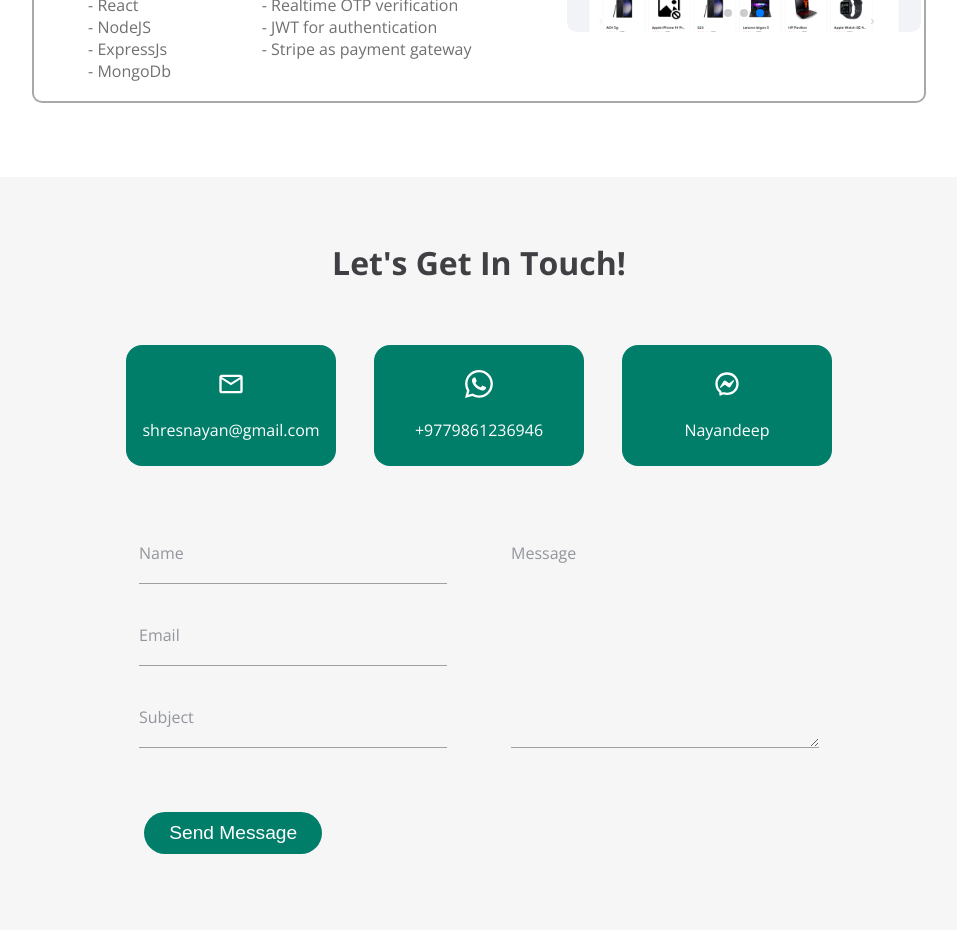
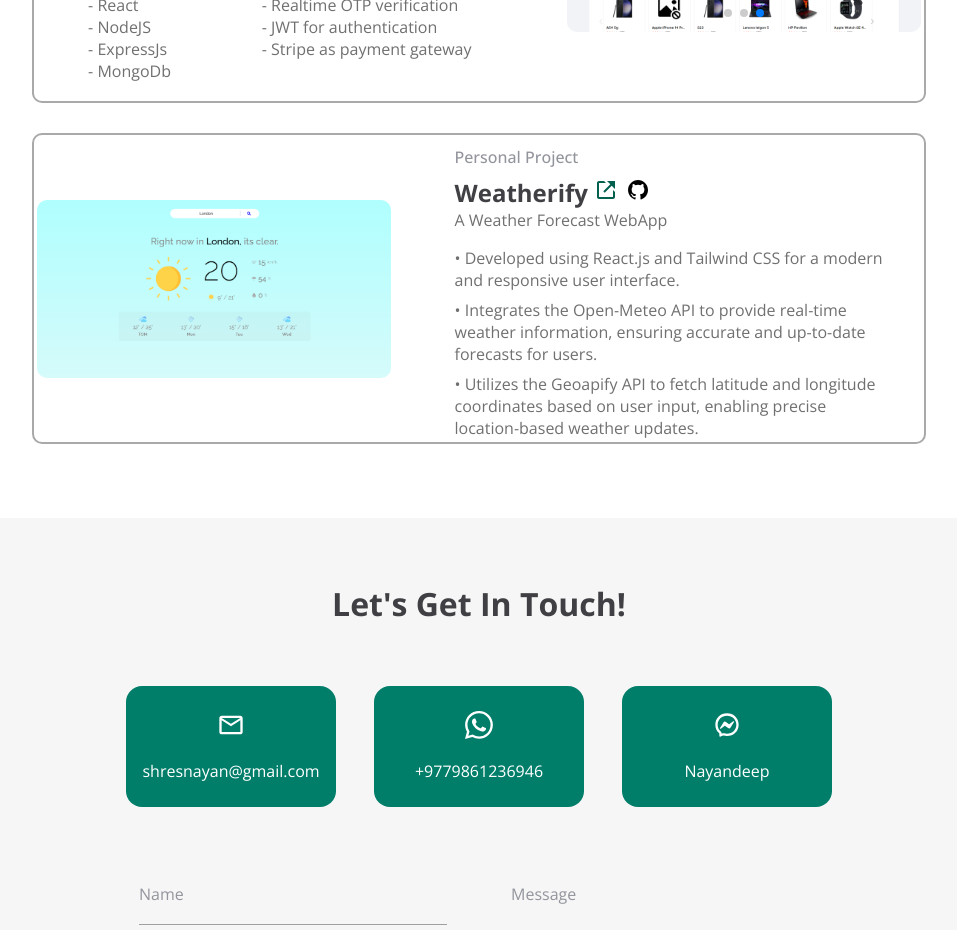
Before and after one commit to nayandeep-shrestha/my_portfolio, a React (Create React App) app: page / in a window 1280 px wide. Shown: the part 2700-3630 px from the top of the page, without its empty margins (161-1118 px from the left). Built offline with nearby package versions, Linux system fonts and the light colour scheme; a web font is replaced by a local one.

Commit message:
new project add

```diff
--- a/src/components/portfolio/Portfolio.js
+++ b/src/components/portfolio/Portfolio.js
@@ -5,6 +5,7 @@
 import Ecom1 from '../../assets/project2.1.webp'
 import Ecom2 from '../../assets/project2.2.webp'
 import Ecom3 from '../../assets/project2.3.webp'
+import Weath from '../../assets/project3.1.png'
 import "swiper/css";
 import "swiper/css/navigation";
 import "swiper/css/pagination";
@@ -45,8 +46,6 @@
                 <SwiperSlide>
                   <img src={Pasa2} alt='' className='project-img' />
                 </SwiperSlide>
-                {/* <div className='swiper-button-next'><TfiAngleRight className='swiper-portfolio-icon' /></div>
-                <div className='swiper-button-prev'><TfiAngleLeft className='swiper-portfolio-icon' /></div> */}
               </Swiper>
               <div className='swiper-pagination'></div>
             </div>
@@ -93,8 +92,6 @@
                 <SwiperSlide>
                   <img src={Ecom3} alt='' className='project-img' />
                 </SwiperSlide>
-                {/* <div className='swiper-button-next'><TfiAngleRight className='swiper-portfolio-icon' /></div>
-                <div className='swiper-button-prev'><TfiAngleLeft className='swiper-portfolio-icon' /></div> */}
               </Swiper>
               <div className='swiper-pagination'></div>
             </div>
@@ -125,58 +122,54 @@
                     <li>- Stripe as payment gateway</li>
                   </ul>
                 </div>
-                {/* <p>
-                  It was built using <b>Wordpress</b> <BsWordpress size={20} color='blue'/>
-                  </p> */}
+              </div>
+            </div>
+          </div>
+          <div className="portfolio-item">
+            <div className="img-block">
+              <Swiper
+                cssMode={true}
+                loop={true}
+                pagination={{
+                  clickable: true,
+                  e1: '.swiper-pagination'
+                }}
+                autoplay={{
+                  delay: 3000,
+                  pauseOnMouseEnter: true
+                }}
+                keyboard={true}
+                modules={[Pagination, Keyboard, Autoplay]}
+                className='portfolio-swiper'
+              >
+                <SwiperSlide>
+                  <img src={Weath} alt='' className='project-img' />
+                </SwiperSlide>
+              </Swiper>
+              <div className='swiper-pagination'></div>
+            </div>
+            <div className="portfolio-content">
+              <h4>Personal Project</h4>
+              <h2>
+                Weatherify
+                <a href="https://weatherify-forecast.netlify.app" target='_blank' rel='noreferrer'> <BiLinkExternal color='#03604e' /></a>
+                <a href="https://github.com/nayandeep-shrestha/weather-app" target="_blank" rel="noopener noreferrer" style={{marginLeft:'0.5rem'}}><BiLogoGithub color='black'/></a>
+              </h2>
+              <h3>A Weather Forecast WebApp</h3>
+              <div className='portfolio-content-para'>
+                <p>
+                &#x2022; Developed using React.js and Tailwind CSS for a modern and responsive user interface.
+                </p>
+                <p>
+                &#x2022; Integrates the Open-Meteo API to provide real-time weather information, ensuring accurate and up-to-date forecasts for users.
+                </p>
+                <p>
+                &#x2022; Utilizes the Geoapify API to fetch latitude and longitude coordinates based on user input, enabling precise location-based weather updates.
+                </p>
               </div>
             </div>
           </div>
         </div>
-
-        {/* <div className="portfolio-area">
-          <div className="portfolio-item">
-            <a href="#">
-              <div className="img-block">
-                <img src={Project1} className="project-img" alt='' />
-                <div className="overlay">
-                  <div className="text">
-                    <h4>PΛSΛ</h4>
-                    <h4>Design Studio</h4>
-                    <span>Website for an architecture company built using Wordpress.</span>
-                  </div>
-                </div>
-              </div>
-            </a>
-          </div>
-          <div className="portfolio-item">
-            <a href="#">
-              <div className="img-block">
-                <img src={Project2} className="project-img" alt='' />
-                <div className="overlay">
-                  <div className="text">
-                    <h4>Ecommerce Site</h4>
-                    <span>A personal project using MERN stack</span>
-                  </div>
-                </div>
-              </div>
-            </a>
-          </div>
-          <div className="portfolio-item">
-            <a href="#">
-              <div className="img-block">
-                <img src={Project1} className="project-img" alt='' />
-                <div className="overlay">
-                  <div className="text">
-                  <h4>PΛSΛ</h4>
-                    <h4>Design Studio</h4>
-                    <span>Website for an architecture company built using Wordpress.</span>
-                  </div>
-                </div>
-              </div>
-            </a>
-          </div>
-        </div> */}
-
       </div>
     </section>
   )
```
Also changed, not shown: src/components/portfolio/portfolio.css (+0 -46 lines), src/assets/project3.1.png (added).
